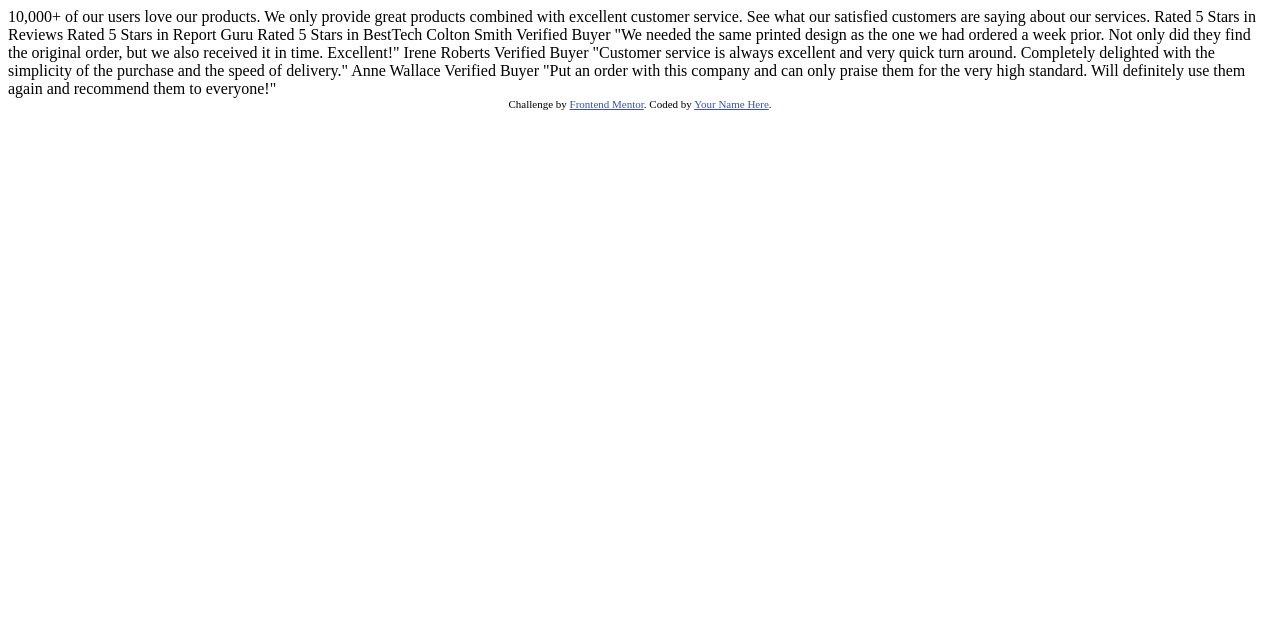
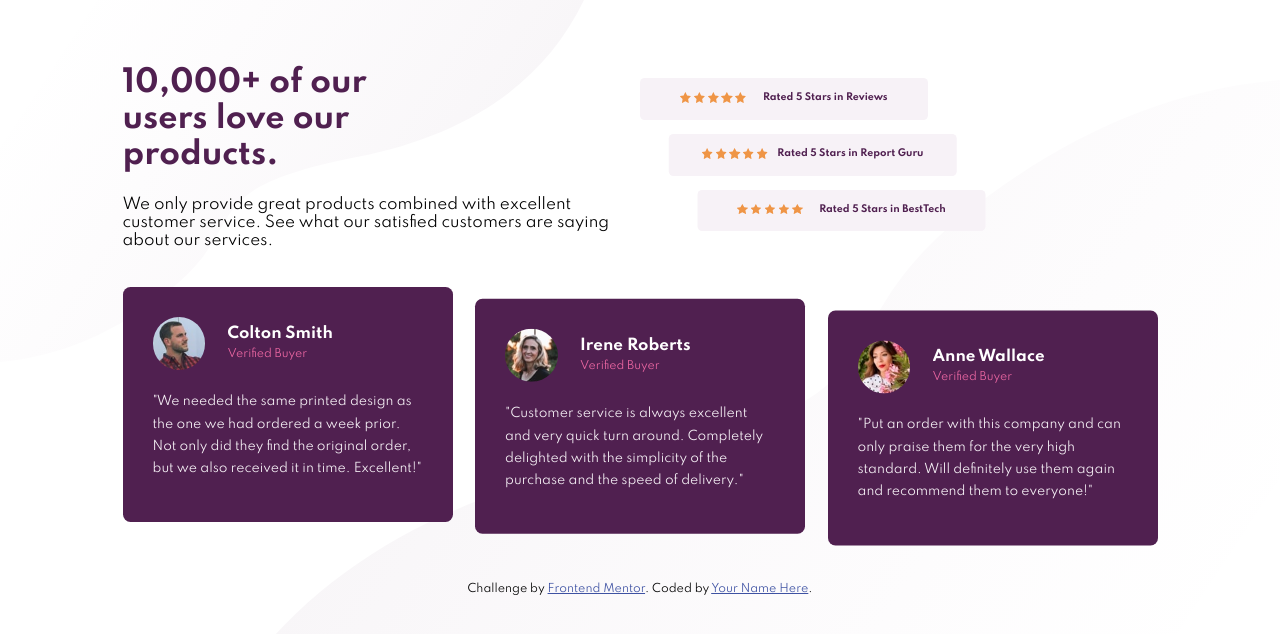
Before and after one commit to sayali-gad/fm-social-proof, a plain HTML site: page index.html in a window 1280 px wide. Drawn offline with Linux system fonts and the light colour scheme.

Commit message:
code commit

```diff
--- a/index.html
+++ b/index.html
@@ -32,17 +32,98 @@
     </style>
   </head>
   <body>
-    10,000+ of our users love our products. We only provide great products
-    combined with excellent customer service. See what our satisfied customers
-    are saying about our services. Rated 5 Stars in Reviews Rated 5 Stars in
-    Report Guru Rated 5 Stars in BestTech Colton Smith Verified Buyer "We needed
-    the same printed design as the one we had ordered a week prior. Not only did
-    they find the original order, but we also received it in time. Excellent!"
-    Irene Roberts Verified Buyer "Customer service is always excellent and very
-    quick turn around. Completely delighted with the simplicity of the purchase
-    and the speed of delivery." Anne Wallace Verified Buyer "Put an order with
-    this company and can only praise them for the very high standard. Will
-    definitely use them again and recommend them to everyone!"
+    <div class="container">
+      <div class="hero">
+        <div class="hero__main">
+          <h1>
+            10,000+ of our <br />
+            users love our <br />
+            products.
+          </h1>
+          <p>
+            We only provide great products combined with excellent customer
+            service. See what our satisfied customers are saying about our
+            services.
+          </p>
+        </div>
+        <ul>
+          <li>
+            <span>
+              <img src="./images/icon-star.svg" alt="icon-star" />
+              <img src="./images/icon-star.svg" alt="icon-star" />
+              <img src="./images/icon-star.svg" alt="icon-star" />
+              <img src="./images/icon-star.svg" alt="icon-star" />
+              <img src="./images/icon-star.svg" alt="icon-star" />
+            </span>
+            <span>Rated 5 Stars in Reviews</span>
+          </li>
+          <li>
+            <span>
+              <img src="./images/icon-star.svg" alt="icon-star" />
+              <img src="./images/icon-star.svg" alt="icon-star" />
+              <img src="./images/icon-star.svg" alt="icon-star" />
+              <img src="./images/icon-star.svg" alt="icon-star" />
+              <img src="./images/icon-star.svg" alt="icon-star" />
+            </span>
+            <span>Rated 5 Stars in Report Guru</span>
+          </li>
+          <li>
+            <span>
+              <img src="./images/icon-star.svg" alt="icon-star" />
+              <img src="./images/icon-star.svg" alt="icon-star" />
+              <img src="./images/icon-star.svg" alt="icon-star" />
+              <img src="./images/icon-star.svg" alt="icon-star" />
+              <img src="./images/icon-star.svg" alt="icon-star" />
+            </span>
+            <span>Rated 5 Stars in BestTech</span>
+          </li>
+        </ul>
+      </div>
+      <section class="reviews">
+        <div class="review">
+          <div class="review__creds">
+            <img src="./images/image-colton.jpg" alt="avatar-colton" />
+            <div>
+            <h2>Colton Smith</h2>
+            <p>Verified Buyer</p>
+            </div>
+          </div>
+          <p class="review__info">
+            "We needed the same printed design as the one we had ordered a week
+            prior. Not only did they find the original order, but we also
+            received it in time. Excellent!"
+          </p>
+        </div>
+        <div class="review">
+          <div class="review__creds">
+            <img src="./images/image-irene.jpg" alt="avatar-irene" />
+            <div>
+            <h2>Irene Roberts</h2>
+            <p>Verified Buyer</p>
+            </div>
+          </div>
+          <p class="review__info">
+            "Customer service is always excellent and very quick turn around.
+            Completely delighted with the simplicity of the purchase and the
+            speed of delivery."
+          </p>
+        </div>
+        <div class="review">
+          <div class="review__creds">
+            <img src="./images/image-anne.jpg" alt="avatar-anne" />
+            <div>
+            <h2>Anne Wallace</h2>
+            <p>Verified Buyer</p>
+            </div>
+          </div>
+          <p class="review__info">
+            "Put an order with this company and can only praise them for the
+            very high standard. Will definitely use them again and recommend
+            them to everyone!"
+          </p>
+        </div>
+      </section>
+    </div>
 
     <div class="attribution">
       Challenge by
--- a/style.css
+++ b/style.css
@@ -0,0 +1,190 @@
+html {
+  --very-dark-magenta: hsl(300, 43%, 22%);
+  --soft-pink: hsl(333, 80%, 67%);
+  --dark-grayish-magenta: hsl(303, 10%, 53%);
+  --light-grayish-magenta: hsl(300, 24%, 96%);
+  --white: hsl(0, 0%, 100%);
+
+  box-sizing: border-box;
+  font-size: 0.9375rem;
+}
+
+*,
+*::after,
+*::before {
+  box-sizing: inherit;
+}
+
+body {
+  font-family: "Spartan", sans-serif;
+  margin: 0;
+
+  background-image: url(./images/bg-pattern-top-mobile.svg),
+    url(./images/bg-pattern-bottom-mobile.svg);
+  background-position: top left, top 80vh right;
+  background-repeat: no-repeat;
+}
+
+body * + * {
+  margin-top: 1.5em;
+}
+
+@media screen and (min-width: 25em) {
+  body {
+    background-image: url(./images/bg-pattern-top-desktop.svg),
+      url(./images/bg-pattern-bottom-desktop.svg);
+
+    background-position: top left, top 10vh right;
+  }
+}
+
+.container {
+  max-width: 1080px;
+  margin: 0 auto;
+  padding: 0 1.5em 3em;
+}
+
+.hero {
+  display: flex;
+  flex-direction: column;
+  text-align: center;
+  padding-top: 6em;
+}
+
+.hero__main h1 {
+  color: var(--very-dark-magenta);
+  font-weight: bold;
+}
+
+.hero > ul {
+  list-style-type: none;
+  padding-left: 0;
+  margin-top: 0;
+}
+
+.hero > ul > li {
+  padding: 1em 1.5em;
+  background-color: var(--light-grayish-magenta);
+  color: var(--very-dark-magenta);
+  font-weight: bold;
+  border-radius: 0.5em;
+
+  display: flex;
+  flex-direction: column;
+  justify-content: space-around;
+}
+
+.hero > ul > li > span + span {
+  margin-top: 0.5em;
+}
+
+.hero > ul > li > span > img {
+  margin-top: 0;
+}
+
+@media screen and (min-width: 25em) {
+  .hero {
+    flex-direction: row;
+    text-align: left;
+    padding-top: 3em;
+  }
+
+  .hero > ul {
+    font-size: 0.625rem;
+    margin: auto;
+    margin-left: 0;
+  }
+
+  .hero__main {
+    flex-basis: 50%;
+  }
+
+  .hero > ul > li {
+    flex-direction: row;
+    justify-content: space-evenly;
+    padding: 1.5em 3.5em;
+  }
+
+  .hero > ul > li:nth-child(2) {
+    transform: translateX(10%);
+  }
+
+  .hero > ul > li:nth-child(3) {
+    transform: translateX(20%);
+  }
+
+  .hero > ul > li > span + span {
+    margin-top: 0;
+    margin-left: 1em;
+  }
+
+  .hero > ul > li > span > img {
+    max-width: 100%;
+    width: 1.2em;
+  }
+}
+
+.reviews {
+  display: flex;
+  flex-direction: column;
+}
+
+.review {
+  flex: 1;
+  background-color: var(--very-dark-magenta);
+  color: var(--white);
+  padding: 2em;
+  border-radius: 0.5em;
+}
+
+.review__creds {
+  overflow: auto;
+}
+
+.review__creds img {
+  border-radius: 50%;
+  width: 3.5em;
+  float: left;
+  margin-right: 1.5em;
+}
+.review__creds > div {
+  overflow: auto;
+  margin-top: 0.5em;
+}
+
+.review__creds > div > h2 {
+  font-size: 1rem;
+  margin: 0;
+}
+
+.review__creds > div > p {
+  font-size: 0.725rem;
+  color: var(--soft-pink);
+  margin-top: 0.5em;
+}
+
+.review__info {
+  margin-top: 1.5em;
+  color: var(--light-grayish-magenta);
+  font-size: 0.825rem;
+  line-height: 1.8;
+}
+
+@media screen and (min-width: 25em) {
+  .reviews {
+    flex-direction: row;
+  }
+
+  .reviews > * + * {
+    margin-top: 0;
+    margin-left: 1.5em;
+  }
+
+  .review:nth-child(2) {
+    transform: translateY(5%);
+  }
+
+  .review:nth-child(3) {
+    transform: translateY(10%);
+  }
+}
```
